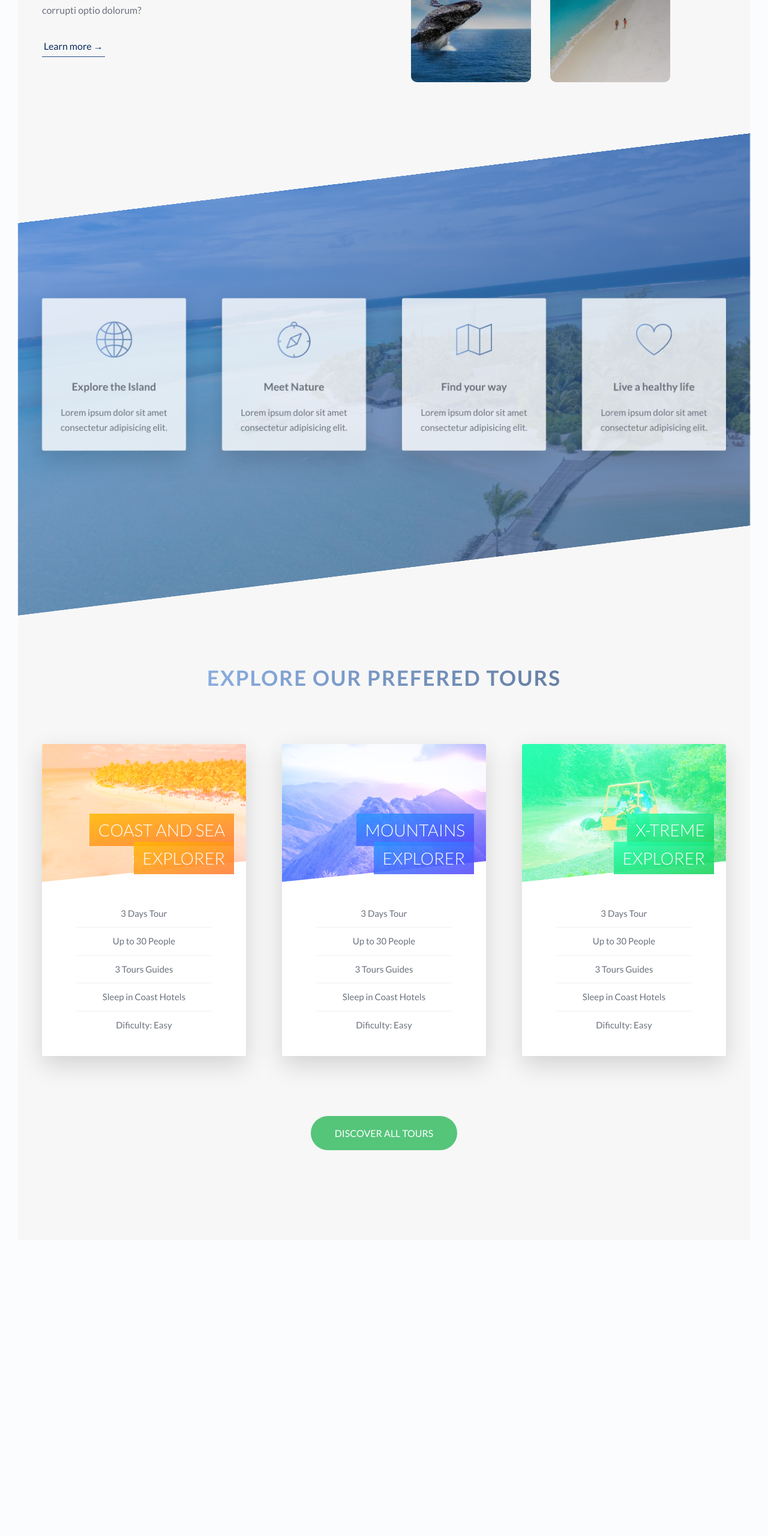
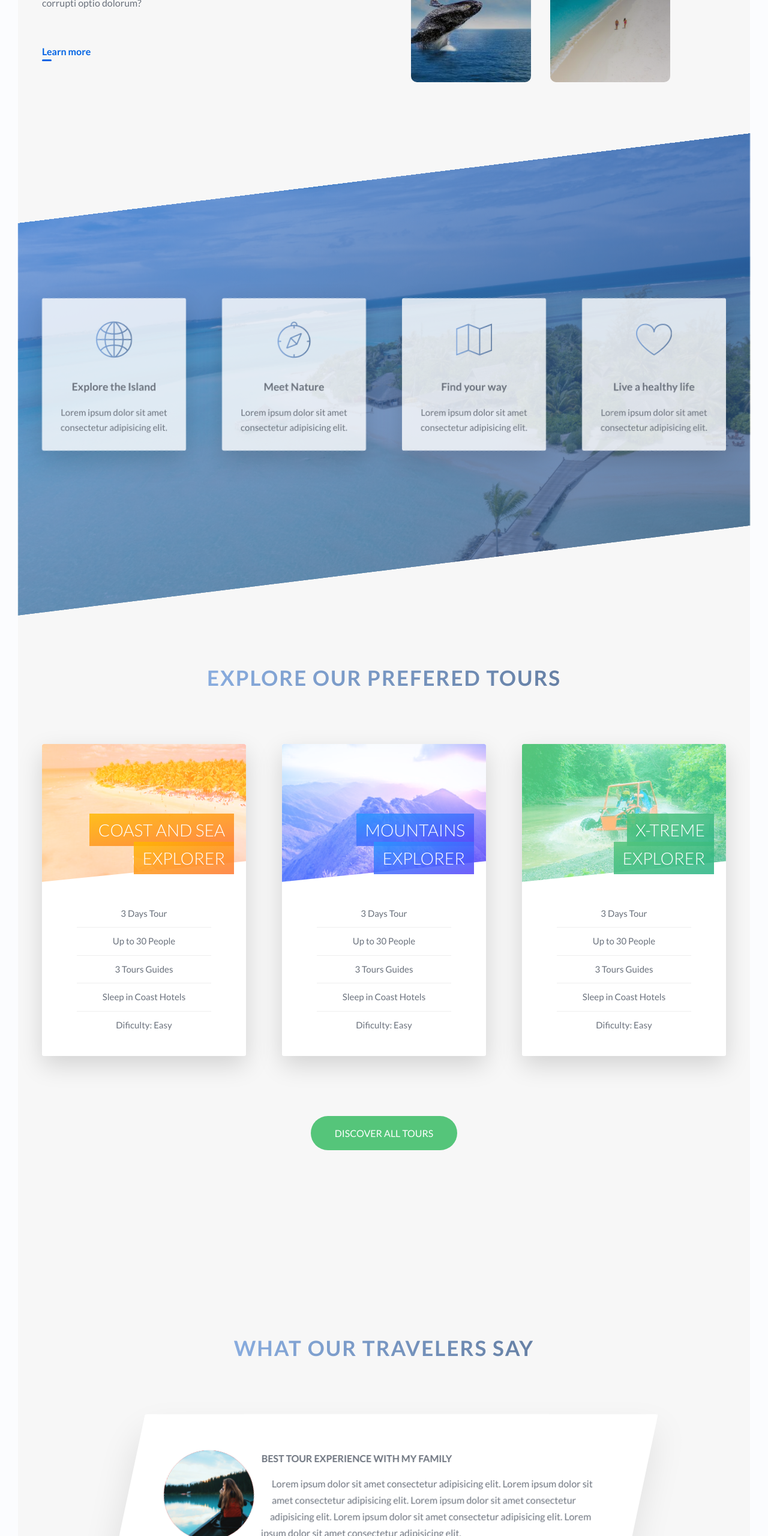
Before and after one commit to luisalbertmschz/TravelToursRD, a website: page index.html in a window 1280 px wide. Shown: the part 1373-3933 px from the top of the page at 60% size. Drawn offline with nearby package versions, Linux system fonts and the light colour scheme.

Commit message:
Travelers Review Section PT1
Adding users review section.

```diff
--- a/index.html
+++ b/index.html
@@ -86,7 +86,9 @@
                       <p class="paragraph">Lorem ipsum dolor sit amet consectetur adipisicing elit. Praesentium perferendis placeat explicabo officiis. Pariatur itaque neque voluptate ipsa vero, officiis rem repudiandae veritatis qui tempora exercitationem, beatae corrupti optio dolorum?</p>
 
 
-                      <a href="#" class="btn-text">Learn more &rarr;</a>
+                      <!-- <a href="#" class="btn-text">Learn more &rarr;</a> -->
+
+                      <a href="#" class="custom-anchortag">Learn more</a>
 <!--
                        <a href="#" class="button button--flex button--small portfolio__button">Live Demo <i class="uil uil-arrow-right button__icon button__icon"></i>
                       </a> -->
@@ -444,6 +446,50 @@
 
             </section>
 
+            <section class="section-stories">
+
+                <div class="u-center-text u-margin-bottom-big">
+
+                    <h2 class="heading-secondary">
+
+                     What our travelers say
+
+                    </h2>
+
+                </div>
+
+                <div class="row">
+                    <div class="story">
+                        <figure class="story__shape">
+                            <img src="img/nat-8.jpg" alt="Person on a tour" class="story__image">
+                        </figure>
+
+
+                        <div class="story__text">
+                            <h3 class="heading-tertiary u-margin-bottom-small">
+                                Best tour experience with my family
+                            </h3>
+                            <p>
+                                Lorem ipsum dolor sit amet consectetur adipisicing elit.
+                                Lorem ipsum dolor sit amet consectetur adipisicing elit.
+
+                                Lorem ipsum dolor sit amet consectetur adipisicing elit.
+
+                                Lorem ipsum dolor sit amet consectetur adipisicing elit.
+
+                                Lorem ipsum dolor sit amet consectetur adipisicing elit.
+
+
+                            </p>
+                        </div>
+
+
+                    </div>
+
+                </div>
+
+            </section>
+
 
 
 
--- a/sass/abstracts/_variables.scss
+++ b/sass/abstracts/_variables.scss
@@ -40,11 +40,11 @@
     $color-secondary-dark:#FF7730;
 
 
-    $color-tertiary-light:#2998FF;
+    $color-tertiary-light:#2998ff;
     $color-tertiary-dark:#5643FA;
 
-    $color-quaternary-light:#29ffb4;
-    $color-quaternary-dark:#11d151;
+    $color-quaternary-light:#55c57a;
+    $color-quaternary-dark:#28b485;
 
 
 
--- a/sass/components/_button.scss
+++ b/sass/components/_button.scss
@@ -217,5 +217,45 @@
 
 }
 
+a.custom-anchortag {
+    color: rgb(0, 99, 228);
+    font-size: $default-font-size;
+    text-decoration: none;
+    margin-top: 1em;
+    display: inline-block;
+    font-weight: bold;
+    padding: .5em;
+    margin-left: -.5em;
+    position: relative;
+    clip-path: polygon(0 0, 100% 0, 100% 100%, 0% 100%);
 
+    &:before, &:after {
+        position: absolute;
+        content: '';
+        border-bottom: 3px solid rgb(0, 99, 228);
+        border-radius: 1em;
+        bottom: .3em;
+        transition: transform .5s cubic-bezier(0.075, 0.82, 0.165, 1);
+    }
+
+    &:before {
+        width: 1em;
+        transform-origin: left;
+    }
+
+    &:after {
+        width: 82%;
+        left: 1em;
+        transform: translateX(110%);
+    }
+
+    &:hover:before {
+        transform: scaleX(0.3);
+    }
+
+    &:hover:after {
+        transform: translateX(0);
+    }
+
+}
 /* CSS */
--- /dev/null
+++ b/sass/components/_story.scss
@@ -0,0 +1,45 @@
+.story {
+    width: 75%;
+    margin: 0 auto;
+    box-shadow: 0 3rem 6rem rgba($color-black, .1);
+    background-color: $white-color;
+    border-radius: 3px;
+    padding: 6rem;
+    padding-left: 9rem;
+    font-size:  $default-font-size;
+    transform: skew(-12deg);
+
+    & > * {
+
+        transform: skew(12deg);
+
+
+    }
+
+    &__shape {
+        width: 15rem;
+        height: 15rem;
+        float: left;
+        background-color: red;
+        -webkit-shape-outside: circle(50% at 50% 50%);
+        shape-outside: circle(50% at 50% 50%);
+        -webkit-clip-path: circle(50% at 50% 50%);
+        clip-path: circle(50% at 50% 50%);
+        transform: translateX(-3rem)  skew(12deg);
+    }
+
+    &__image {
+
+        height: 100%;
+    }
+
+    &__text {
+
+        transform: skew(12deg);
+
+    }
+
+
+
+
+}
--- a/sass/main.scss
+++ b/sass/main.scss
@@ -42,5 +42,7 @@ Dark green: #28b485
 
    @import "components/card";
 
+   @import "components/story";
+
 
    @import "pages/home";
--- a/sass/pages/_home.scss
+++ b/sass/pages/_home.scss
@@ -36,3 +36,13 @@
 
 
 }
+
+
+.section-stories {
+
+    padding: 15rem 0;
+    background-color: $color-grey-dark-1;
+
+
+
+}
```
Also changed, not shown: sass/components/_composition.scss (line endings or trailing spaces), sass/main.css, 1 other file.
